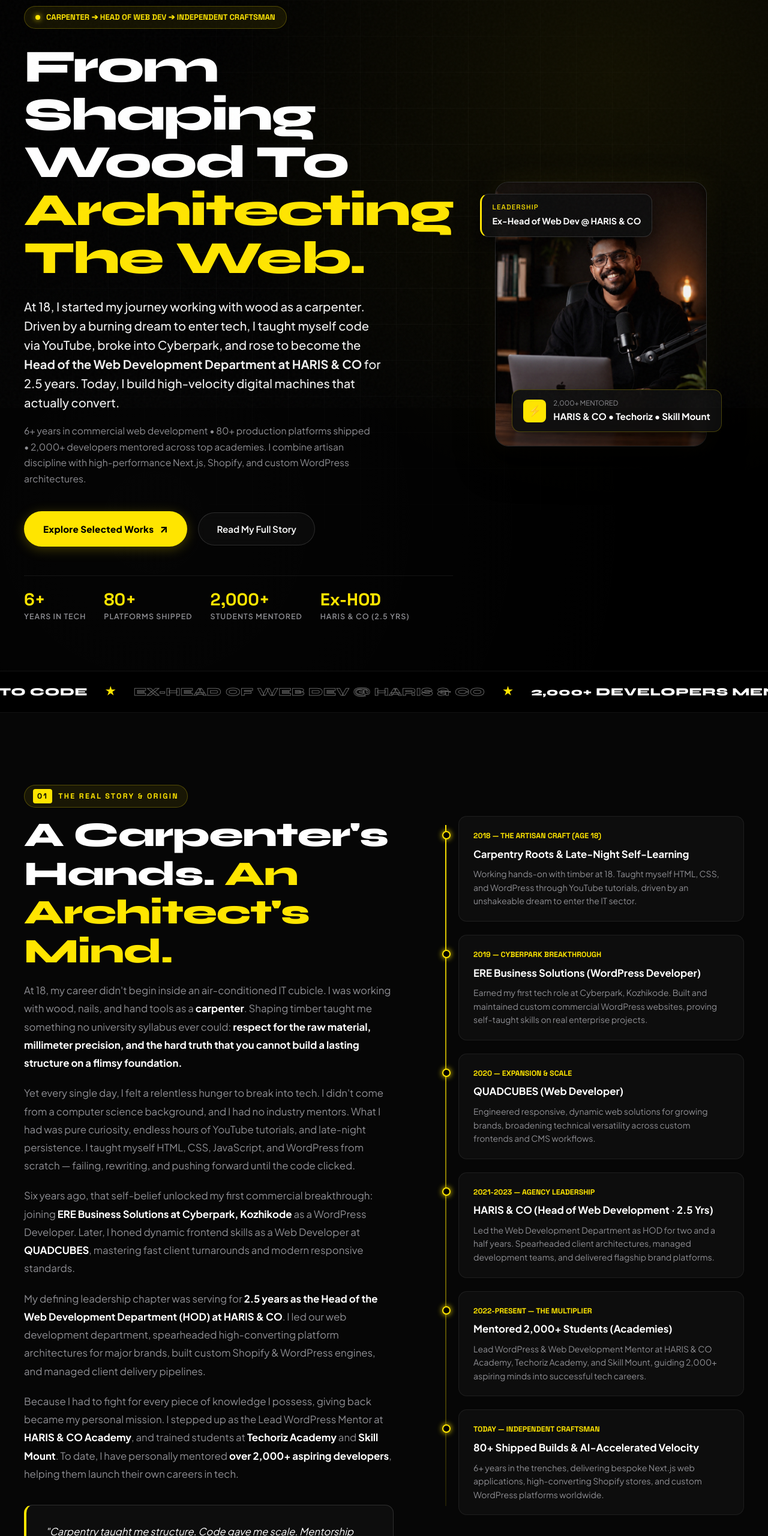
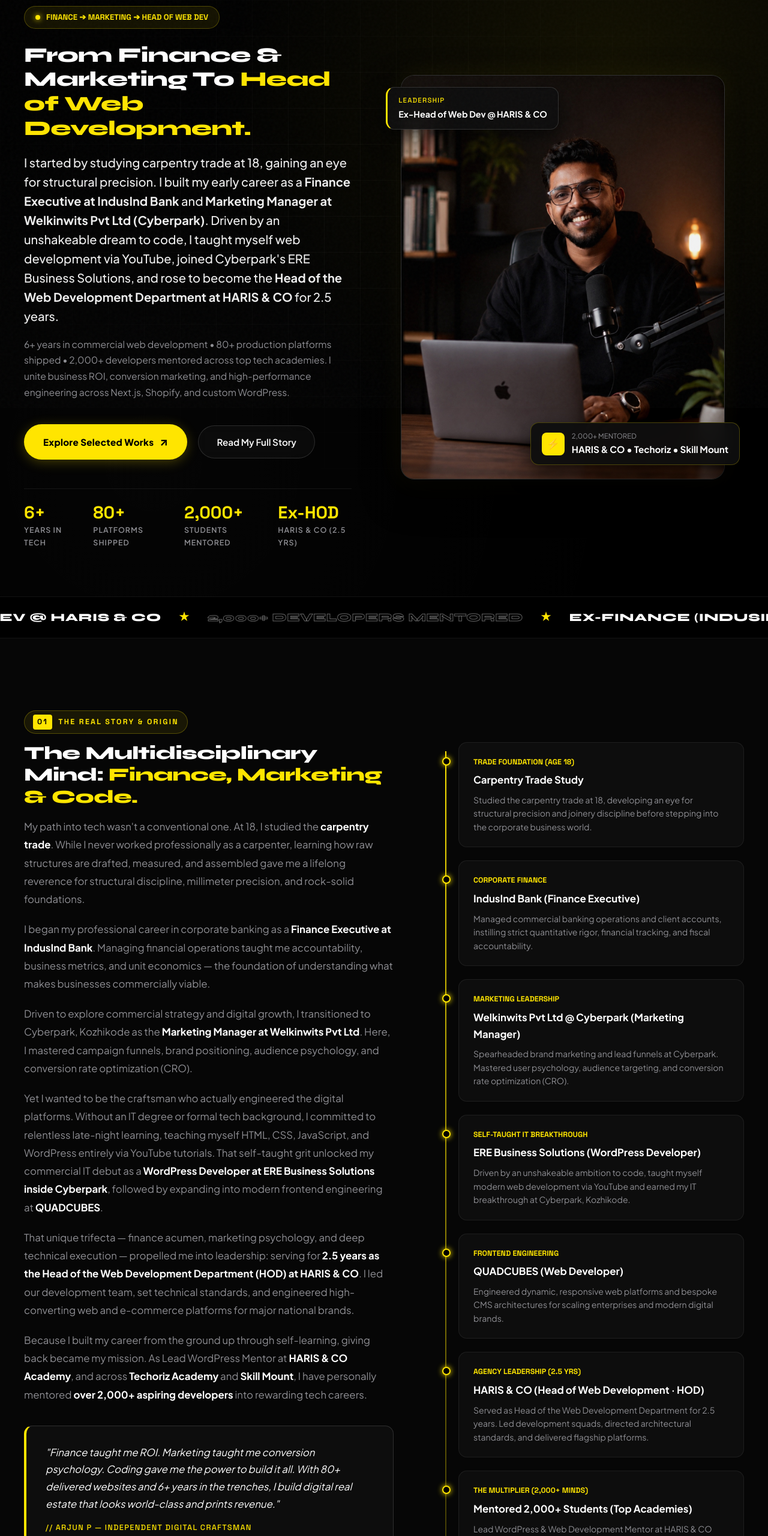
Before and after one commit to Ajuworks96/arjunportfolio, a plain HTML site: page index.html in a window 1280 px wide. Shown: the part 120-2680 px from the top of the page at 60% size. Drawn offline with Linux system fonts and the light colour scheme.

Commit message:
Refine hero layout & background story: reduce heading sizes, enlarge portrait visual, and update timeline with IndusInd Bank and Welkinwits experience

```diff
--- a/index.html
+++ b/index.html
@@ -6,7 +6,7 @@
   <meta name="viewport" content="width=device-width, initial-scale=1.0" />
   <title>Arjun P — Independent Web Developer, Ex-HOD &amp; Mentor</title>
   <meta name="description"
-    content="Arjun P is an independent web developer and digital craftsman from Kerala, India. Self-taught from carpentry to Head of Web Dev at HARIS &amp; CO. 6+ years experience, 80+ delivered websites, and mentor to 2,000+ developers." />
+    content="Arjun P is an independent web developer, ex-Finance Executive (IndusInd Bank), ex-Marketing Manager (Welkinwits Cyberpark), and ex-Head of Web Development at HARIS &amp; CO (2.5 years). 6+ years experience, 80+ delivered websites, and mentor to 2,000+ developers." />
   <link rel="icon" type="image/svg+xml" href="assets/images/favicon.svg" />
   <link rel="shortcut icon" href="assets/images/favicon.png" />
   <link rel="apple-touch-icon" href="assets/images/favicon.png" />
@@ -73,19 +73,19 @@
       <div class="hero-text-col fade-up-element">
         <div class="hero-pill">
           <span class="dot"></span>
-          <span>CARPENTER ➔ HEAD OF WEB DEV ➔ INDEPENDENT CRAFTSMAN</span>
+          <span>FINANCE ➔ MARKETING ➔ HEAD OF WEB DEV</span>
         </div>
 
         <h1 class="hero-title">
-          From Shaping Wood To <span class="yellow-text">Architecting The Web.</span>
+          From Finance &amp; Marketing To <span class="yellow-text">Head of Web Development.</span>
         </h1>
 
         <p class="hero-lead">
-          At 18, I started my journey working with wood as a carpenter. Driven by a burning dream to enter tech, I taught myself code via YouTube, broke into Cyberpark, and rose to become the <strong>Head of the Web Development Department at HARIS &amp; CO</strong> for 2.5 years. Today, I build high-velocity digital machines that actually convert.
+          I started by studying carpentry trade at 18, gaining an eye for structural precision. I built my early career as a <strong>Finance Executive at IndusInd Bank</strong> and <strong>Marketing Manager at Welkinwits Pvt Ltd (Cyberpark)</strong>. Driven by an unshakeable dream to code, I taught myself web development via YouTube, joined Cyberpark's ERE Business Solutions, and rose to become the <strong>Head of the Web Development Department at HARIS &amp; CO</strong> for 2.5 years.
         </p>
 
         <p class="hero-subtext">
-          6+ years in commercial web development • 80+ production platforms shipped • 2,000+ developers mentored across top academies. I combine artisan discipline with high-performance Next.js, Shopify, and custom WordPress architectures.
+          6+ years in commercial web development • 80+ production platforms shipped • 2,000+ developers mentored across top tech academies. I unite business ROI, conversion marketing, and high-performance engineering across Next.js, Shopify, and custom WordPress.
         </p>
 
         <div class="hero-actions">
@@ -147,21 +147,21 @@
   <div class="marquee-wrap" aria-hidden="true">
     <div class="marquee-content">
       <div class="marquee-track">
-        <span>FROM CARPENTRY TO CODE</span><span class="star">★</span>
-        <span class="outline-text">EX-HEAD OF WEB DEV @ HARIS &amp; CO</span><span class="star">★</span>
-        <span>2,000+ DEVELOPERS MENTORED</span><span class="star">★</span>
-        <span class="outline-text">80+ PRODUCTION SITES DELIVERED</span><span class="star">★</span>
-        <span>ERE BUSINESS SOLUTIONS (CYBERPARK)</span><span class="star">★</span>
-        <span class="outline-text">QUADCUBES WEB DEVELOPER</span><span class="star">★</span>
+        <span>EX-HEAD OF WEB DEV @ HARIS &amp; CO</span><span class="star">★</span>
+        <span class="outline-text">2,000+ DEVELOPERS MENTORED</span><span class="star">★</span>
+        <span>EX-FINANCE (INDUSIND BANK)</span><span class="star">★</span>
+        <span class="outline-text">EX-MARKETING (WELKINWITS CYBERPARK)</span><span class="star">★</span>
+        <span>80+ PRODUCTION SITES DELIVERED</span><span class="star">★</span>
+        <span class="outline-text">ERE BUSINESS SOLUTIONS ✦ QUADCUBES</span><span class="star">★</span>
         <span>6+ YEARS COMMERCIAL CRAFT</span><span class="star">★</span>
       </div>
       <div class="marquee-track">
-        <span>FROM CARPENTRY TO CODE</span><span class="star">★</span>
-        <span class="outline-text">EX-HEAD OF WEB DEV @ HARIS &amp; CO</span><span class="star">★</span>
-        <span>2,000+ DEVELOPERS MENTORED</span><span class="star">★</span>
-        <span class="outline-text">80+ PRODUCTION SITES DELIVERED</span><span class="star">★</span>
-        <span>ERE BUSINESS SOLUTIONS (CYBERPARK)</span><span class="star">★</span>
-        <span class="outline-text">QUADCUBES WEB DEVELOPER</span><span class="star">★</span>
+        <span>EX-HEAD OF WEB DEV @ HARIS &amp; CO</span><span class="star">★</span>
+        <span class="outline-text">2,000+ DEVELOPERS MENTORED</span><span class="star">★</span>
+        <span>EX-FINANCE (INDUSIND BANK)</span><span class="star">★</span>
+        <span class="outline-text">EX-MARKETING (WELKINWITS CYBERPARK)</span><span class="star">★</span>
+        <span>80+ PRODUCTION SITES DELIVERED</span><span class="star">★</span>
+        <span class="outline-text">ERE BUSINESS SOLUTIONS ✦ QUADCUBES</span><span class="star">★</span>
         <span>6+ YEARS COMMERCIAL CRAFT</span><span class="star">★</span>
       </div>
     </div>
@@ -178,30 +178,33 @@
       <div class="story-grid">
         <div class="story-left fade-up-element">
           <h2 class="section-title">
-            A Carpenter's Hands. <span class="yellow-text">An Architect's Mind.</span>
+            The Multidisciplinary Mind: <span class="yellow-text">Finance, Marketing &amp; Code.</span>
           </h2>
 
           <div class="story-body">
             <p>
-              At 18, my career didn't begin inside an air-conditioned IT cubicle. I was working with wood, nails, and hand tools as a <strong>carpenter</strong>. Shaping timber taught me something no university syllabus ever could: <strong>respect for the raw material, millimeter precision, and the hard truth that you cannot build a lasting structure on a flimsy foundation.</strong>
+              My path into tech wasn't a conventional one. At 18, I studied the <strong>carpentry trade</strong>. While I never worked professionally as a carpenter, learning how raw structures are drafted, measured, and assembled gave me a lifelong reverence for structural discipline, millimeter precision, and rock-solid foundations.
             </p>
             <p>
-              Yet every single day, I felt a relentless hunger to break into tech. I didn't come from a computer science background, and I had no industry mentors. What I had was pure curiosity, endless hours of YouTube tutorials, and late-night persistence. I taught myself HTML, CSS, JavaScript, and WordPress from scratch — failing, rewriting, and pushing forward until the code clicked.
+              I began my professional career in corporate banking as a <strong>Finance Executive at IndusInd Bank</strong>. Managing financial operations taught me accountability, business metrics, and unit economics — the foundation of understanding what makes businesses commercially viable.
             </p>
             <p>
-              Six years ago, that self-belief unlocked my first commercial breakthrough: joining <strong>ERE Business Solutions at Cyberpark, Kozhikode</strong> as a WordPress Developer. Later, I honed dynamic frontend skills as a Web Developer at <strong>QUADCUBES</strong>, mastering fast client turnarounds and modern responsive standards.
+              Driven to explore commercial strategy and digital growth, I transitioned to Cyberpark, Kozhikode as the <strong>Marketing Manager at Welkinwits Pvt Ltd</strong>. Here, I mastered campaign funnels, brand positioning, audience psychology, and conversion rate optimization (CRO).
             </p>
             <p>
-              My defining leadership chapter was serving for <strong>2.5 years as the Head of the Web Development Department (HOD) at HARIS &amp; CO</strong>. I led our web development department, spearheaded high-converting platform architectures for major brands, built custom Shopify &amp; WordPress engines, and managed client delivery pipelines.
+              Yet I wanted to be the craftsman who actually engineered the digital platforms. Without an IT degree or formal tech background, I committed to relentless late-night learning, teaching myself HTML, CSS, JavaScript, and WordPress entirely via YouTube tutorials. That self-taught grit unlocked my commercial IT debut as a <strong>WordPress Developer at ERE Business Solutions inside Cyberpark</strong>, followed by expanding into modern frontend engineering at <strong>QUADCUBES</strong>.
             </p>
             <p>
-              Because I had to fight for every piece of knowledge I possess, giving back became my personal mission. I stepped up as the Lead WordPress Mentor at <strong>HARIS &amp; CO Academy</strong>, and trained students at <strong>Techoriz Academy</strong> and <strong>Skill Mount</strong>. To date, I have personally mentored <strong>over 2,000+ aspiring developers</strong>, helping them launch their own careers in tech.
+              That unique trifecta — finance acumen, marketing psychology, and deep technical execution — propelled me into leadership: serving for <strong>2.5 years as the Head of the Web Development Department (HOD) at HARIS &amp; CO</strong>. I led our development team, set technical standards, and engineered high-converting web and e-commerce platforms for major national brands.
+            </p>
+            <p>
+              Because I built my career from the ground up through self-learning, giving back became my mission. As Lead WordPress Mentor at <strong>HARIS &amp; CO Academy</strong>, and across <strong>Techoriz Academy</strong> and <strong>Skill Mount</strong>, I have personally mentored <strong>over 2,000+ aspiring developers</strong> into rewarding tech careers.
             </p>
           </div>
 
           <div class="story-quote-card">
             <p>
-              "Carpentry taught me structure. Code gave me scale. Mentorship gave me purpose. Today, with 80+ delivered websites and 6+ years in the trenches, I treat every client's digital presence like a masterwork built to withstand time."
+              "Finance taught me ROI. Marketing taught me conversion psychology. Coding gave me the power to build it all. With 80+ delivered websites and 6+ years in the trenches, I build digital real estate that looks world-class and prints revenue."
             </p>
             <div class="quote-author">// ARJUN P — INDEPENDENT DIGITAL CRAFTSMAN</div>
           </div>
@@ -212,44 +215,58 @@
           <div class="timeline-wrap">
             <div class="timeline-item">
               <div class="timeline-dot"></div>
-              <span class="timeline-year">2018 — THE ARTISAN CRAFT (AGE 18)</span>
-              <h4>Carpentry Roots &amp; Late-Night Self-Learning</h4>
-              <p>Working hands-on with timber at 18. Taught myself HTML, CSS, and WordPress through YouTube tutorials, driven by an unshakeable dream to enter the IT sector.</p>
+              <span class="timeline-year">TRADE FOUNDATION (AGE 18)</span>
+              <h4>Carpentry Trade Study</h4>
+              <p>Studied the carpentry trade at 18, developing an eye for structural precision and joinery discipline before stepping into the corporate business world.</p>
             </div>
 
             <div class="timeline-item">
               <div class="timeline-dot"></div>
-              <span class="timeline-year">2019 — CYBERPARK BREAKTHROUGH</span>
-              <h4>ERE Business Solutions (WordPress Developer)</h4>
-              <p>Earned my first tech role at Cyberpark, Kozhikode. Built and maintained custom commercial WordPress websites, proving self-taught skills on real enterprise projects.</p>
+              <span class="timeline-year">CORPORATE FINANCE</span>
+              <h4>IndusInd Bank (Finance Executive)</h4>
+              <p>Managed commercial banking operations and client accounts, instilling strict quantitative rigor, financial tracking, and fiscal accountability.</p>
             </div>
 
             <div class="timeline-item">
               <div class="timeline-dot"></div>
-              <span class="timeline-year">2020 — EXPANSION &amp; SCALE</span>
-              <h4>QUADCUBES (Web Developer)</h4>
-              <p>Engineered responsive, dynamic web solutions for growing brands, broadening technical versatility across custom frontends and CMS workflows.</p>
+              <span class="timeline-year">MARKETING LEADERSHIP</span>
+              <h4>Welkinwits Pvt Ltd @ Cyberpark (Marketing Manager)</h4>
+              <p>Spearheaded brand marketing and lead funnels at Cyberpark. Mastered user psychology, audience targeting, and conversion rate optimization (CRO).</p>
             </div>
 
             <div class="timeline-item">
               <div class="timeline-dot"></div>
-              <span class="timeline-year">2021-2023 — AGENCY LEADERSHIP</span>
-              <h4>HARIS &amp; CO (Head of Web Development · 2.5 Yrs)</h4>
-              <p>Led the Web Development Department as HOD for two and a half years. Spearheaded client architectures, managed development teams, and delivered flagship brand platforms.</p>
+              <span class="timeline-year">SELF-TAUGHT IT BREAKTHROUGH</span>
+              <h4>ERE Business Solutions (WordPress Developer)</h4>
+              <p>Driven by an unshakeable ambition to code, taught myself modern web development via YouTube and earned my IT breakthrough at Cyberpark, Kozhikode.</p>
             </div>
 
             <div class="timeline-item">
               <div class="timeline-dot"></div>
-              <span class="timeline-year">2022-PRESENT — THE MULTIPLIER</span>
-              <h4>Mentored 2,000+ Students (Academies)</h4>
-              <p>Lead WordPress &amp; Web Development Mentor at HARIS &amp; CO Academy, Techoriz Academy, and Skill Mount, guiding 2,000+ aspiring minds into successful tech careers.</p>
+              <span class="timeline-year">FRONTEND ENGINEERING</span>
+              <h4>QUADCUBES (Web Developer)</h4>
+              <p>Engineered dynamic, responsive web platforms and bespoke CMS architectures for scaling enterprises and modern digital brands.</p>
+            </div>
+
+            <div class="timeline-item">
+              <div class="timeline-dot"></div>
+              <span class="timeline-year">AGENCY LEADERSHIP (2.5 YRS)</span>
+              <h4>HARIS &amp; CO (Head of Web Development · HOD)</h4>
+              <p>Served as Head of the Web Development Department for 2.5 years. Led development squads, directed architectural standards, and delivered flagship platforms.</p>
+            </div>
+
+            <div class="timeline-item">
+              <div class="timeline-dot"></div>
+              <span class="timeline-year">THE MULTIPLIER (2,000+ MINDS)</span>
+              <h4>Mentored 2,000+ Students (Top Academies)</h4>
+              <p>Lead WordPress &amp; Web Development Mentor at HARIS &amp; CO Academy, Techoriz Academy, and Skill Mount, guiding 2,000+ students into tech careers.</p>
             </div>
 
             <div class="timeline-item">
               <div class="timeline-dot"></div>
               <span class="timeline-year">TODAY — INDEPENDENT CRAFTSMAN</span>
-              <h4>80+ Shipped Builds &amp; AI-Accelerated Velocity</h4>
-              <p>6+ years in the trenches, delivering bespoke Next.js web applications, high-converting Shopify stores, and custom WordPress platforms worldwide.</p>
+              <h4>80+ Production Builds &amp; AI-Accelerated Velocity</h4>
+              <p>Uniting finance discipline, conversion marketing, and senior engineering to build ultra-fast platforms on Next.js, Shopify, and custom WordPress.</p>
             </div>
           </div>
         </div>
@@ -264,19 +281,19 @@
           <div class="career-card">
             <span class="career-role-tag">DEPARTMENT HEAD (2.5 YRS)</span>
             <h4 class="career-company-name">HARIS &amp; CO</h4>
-            <p class="career-desc">Head of Web Development Department (HOD). Directed client technical architectures, team pipelines, and high-conversion e-commerce/web systems.</p>
+            <p class="career-desc">Head of Web Development Department (HOD). Directed client technical architectures, developer teams, and high-conversion e-commerce/web systems.</p>
+          </div>
+
+          <div class="career-card">
+            <span class="career-role-tag">FINANCE &amp; MARKETING</span>
+            <h4 class="career-company-name">IndusInd Bank &amp; Welkinwits</h4>
+            <p class="career-desc">Finance Executive at IndusInd Bank and Marketing Manager at Welkinwits (Cyberpark). Grounding every build in commercial ROI and conversion psychology.</p>
           </div>
 
           <div class="career-card">
             <span class="career-role-tag">TECH BREAKTHROUGH</span>
-            <h4 class="career-company-name">ERE Business Solutions</h4>
-            <p class="career-desc">Cyberpark Kozhikode IT debut as WordPress Developer. Developed custom themes, plugin ecosystems, and client digital platforms.</p>
-          </div>
-
-          <div class="career-card">
-            <span class="career-role-tag">WEB ENGINEERING</span>
-            <h4 class="career-company-name">QUADCUBES</h4>
-            <p class="career-desc">Web Developer delivering high-performance, dynamic digital platforms with modern UI standards for scaling enterprises.</p>
+            <h4 class="career-company-name">ERE Solutions &amp; QUADCUBES</h4>
+            <p class="career-desc">Cyberpark Kozhikode IT debut as WordPress Developer at ERE Business Solutions, followed by engineering dynamic frontends and custom CMS at QUADCUBES.</p>
           </div>
 
           <div class="career-card">
--- a/style.css
+++ b/style.css
@@ -243,12 +243,12 @@ body.cursor-hover .cursor-follower {
 
 .section-title {
   font-family: var(--font-display);
-  font-size: clamp(2.2rem, 4.5vw, 3.8rem);
+  font-size: clamp(1.7rem, 2.4vw, 2.35rem);
   font-weight: 800;
-  line-height: 1.12;
+  line-height: 1.2;
   letter-spacing: -0.02em;
   color: #FFFFFF;
-  margin-bottom: 18px;
+  margin-bottom: 16px;
 }
 
 .section-desc {
@@ -504,12 +504,12 @@ body.cursor-hover .cursor-follower {
 }
 
 .hero-inner {
-  max-width: 1320px;
+  max-width: 1360px;
   margin: 0 auto;
   padding: 0 40px;
   display: grid;
-  grid-template-columns: 1.15fr 0.85fr;
-  gap: 70px;
+  grid-template-columns: 0.95fr 1.05fr;
+  gap: 50px;
   align-items: center;
   position: relative;
   z-index: 2;
@@ -540,12 +540,12 @@ body.cursor-hover .cursor-follower {
 
 .hero-title {
   font-family: var(--font-display);
-  font-size: clamp(2.8rem, 6vw, 5.2rem);
-  font-weight: 900;
-  line-height: 1.04;
-  letter-spacing: -0.03em;
-  color: #FFFFFF;
-  margin-bottom: 24px;
+  font-size: clamp(1.85rem, 2.7vw, 2.5rem);
+  font-weight: 800;
+  line-height: 1.18;
+  letter-spacing: -0.02em;
+  color: #FFFFFF;
+  margin-bottom: 20px;
 }
 
 .hero-lead {
@@ -614,7 +614,7 @@ body.cursor-hover .cursor-follower {
 .portrait-frame {
   position: relative;
   width: 100%;
-  max-width: 420px;
+  max-width: 540px;
 }
 
 /* Geometric Yellow Framing Accents */
@@ -792,7 +792,7 @@ body.cursor-hover .cursor-follower {
 
 .story-left h3 {
   font-family: var(--font-display);
-  font-size: clamp(1.8rem, 3.2vw, 2.6rem);
+  font-size: clamp(1.45rem, 2.2vw, 2.05rem);
   font-weight: 800;
   line-height: 1.25;
   margin-bottom: 24px;
@@ -1098,11 +1098,11 @@ body.cursor-hover .cursor-follower {
 
 .spotlight-title {
   font-family: var(--font-display);
-  font-size: clamp(1.8rem, 2.5vw, 2.4rem);
+  font-size: clamp(1.5rem, 2.2vw, 2.1rem);
   font-weight: 800;
   color: #FFFFFF;
   margin-bottom: 16px;
-  line-height: 1.2;
+  line-height: 1.22;
 }
 
 .spotlight-desc {
@@ -1722,11 +1722,11 @@ body.cursor-hover .cursor-follower {
 
 .contact-direct h3 {
   font-family: var(--font-display);
-  font-size: clamp(2rem, 3.5vw, 3rem);
+  font-size: clamp(1.65rem, 2.5vw, 2.3rem);
   font-weight: 800;
   color: #FFFFFF;
   margin-bottom: 18px;
-  line-height: 1.2;
+  line-height: 1.22;
 }
 
 .contact-lead {
@@ -1981,7 +1981,7 @@ img, svg, video, canvas, audio, iframe, embed, object {
     margin-right: auto;
   }
   .hero-title {
-    font-size: clamp(2.4rem, 5.5vw, 4rem);
+    font-size: clamp(1.75rem, 3.5vw, 2.3rem);
   }
   .hero-lead, .hero-subtext {
     margin-left: auto;
@@ -2023,6 +2023,10 @@ img, svg, video, canvas, audio, iframe, embed, object {
   .contact-layout {
     grid-template-columns: 1fr;
     gap: 40px;
+  }
+  .portrait-frame {
+    max-width: 480px;
+    margin: 0 auto;
   }
   .floating-badge {
     position: static;
@@ -2096,8 +2100,8 @@ img, svg, video, canvas, audio, iframe, embed, object {
     min-height: auto;
   }
   .hero-title {
-    font-size: clamp(2rem, 7.5vw, 3.2rem);
-    line-height: 1.15;
+    font-size: clamp(1.55rem, 5.2vw, 2.05rem);
+    line-height: 1.18;
     word-break: break-word;
   }
   .hero-pill {
@@ -2142,14 +2146,14 @@ img, svg, video, canvas, audio, iframe, embed, object {
 
   /* Portrait Visual */
   .portrait-frame {
-    max-width: 280px;
+    max-width: 360px;
     margin: 0 auto;
   }
   .floating-badge {
     position: static;
     display: block;
     width: 100%;
-    max-width: 280px;
+    max-width: 360px;
     margin: 12px auto 0;
     text-align: center;
     padding: 10px 14px;
@@ -2169,7 +2173,7 @@ img, svg, video, canvas, audio, iframe, embed, object {
 
   /* Chapter 01: Story & Milestones */
   .section-title {
-    font-size: clamp(1.8rem, 6vw, 2.6rem);
+    font-size: clamp(1.45rem, 4.8vw, 1.95rem);
     word-break: break-word;
   }
   .story-quote-card {
```
